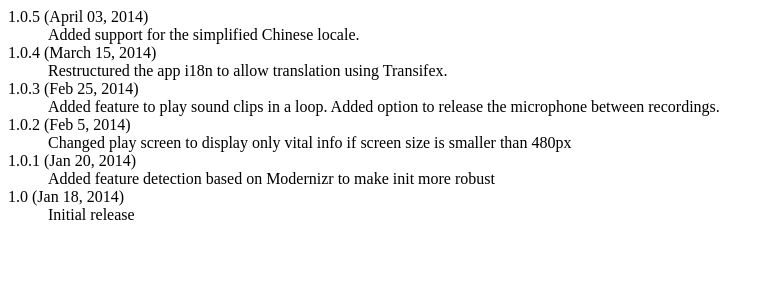
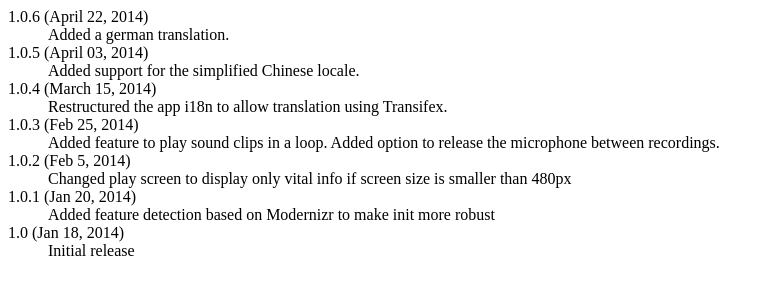
Before and after one commit to laaglu/dictaphone.js, a plain HTML site: page data/releaseNotes.html in a window 1280 px wide. Shown: the whole page, without its empty margins (0-773 px from the left). Drawn offline with Linux system fonts and the light colour scheme.

Commit message:
Added the German transifex translation

```diff
--- a/data/releaseNotes.html
+++ b/data/releaseNotes.html
@@ -4,6 +4,8 @@
 </head>
 <body>
 <dl>
+  <dt>1.0.6 (April 22, 2014)</dt>
+  <dd>Added a german translation.</dd>
   <dt>1.0.5 (April 03, 2014)</dt>
   <dd>Added support for the simplified Chinese locale.</dd>
   <dt>1.0.4 (March 15, 2014)</dt>
```
Also changed, not shown: 6 other files.
